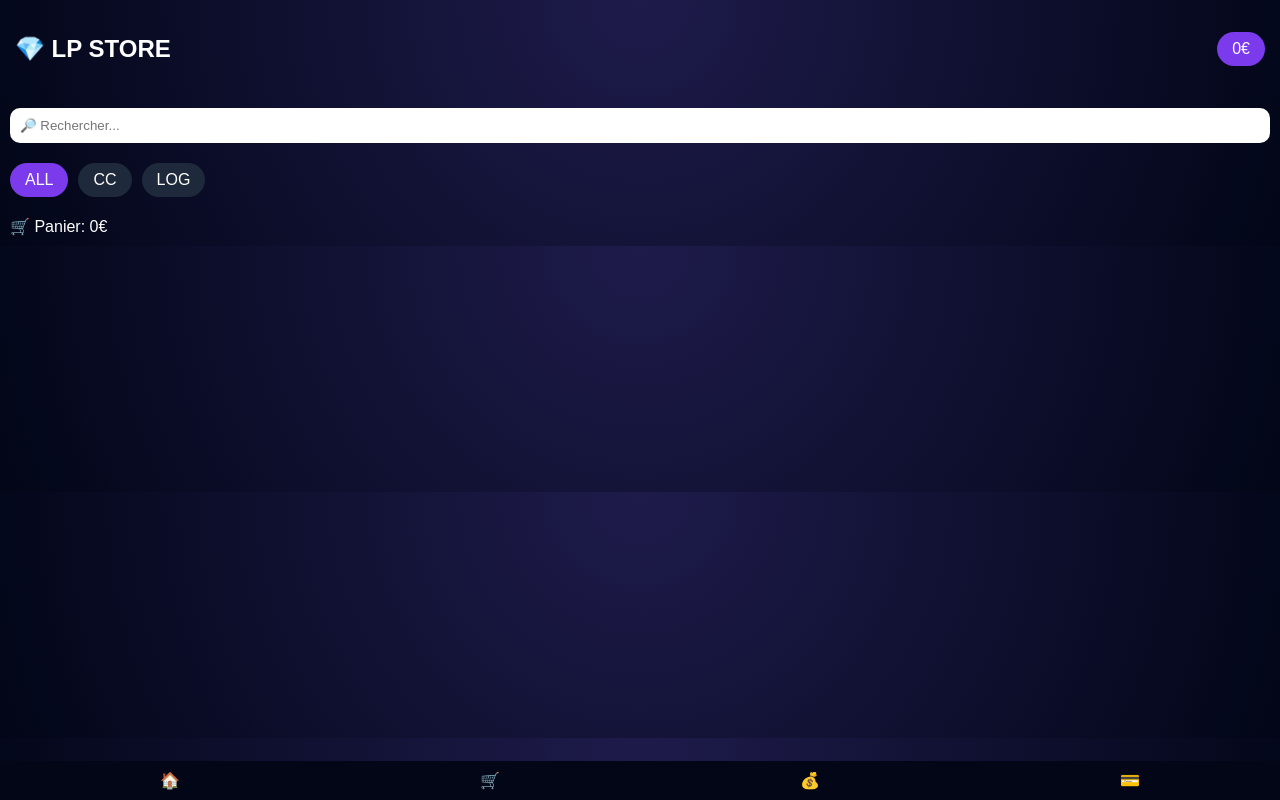
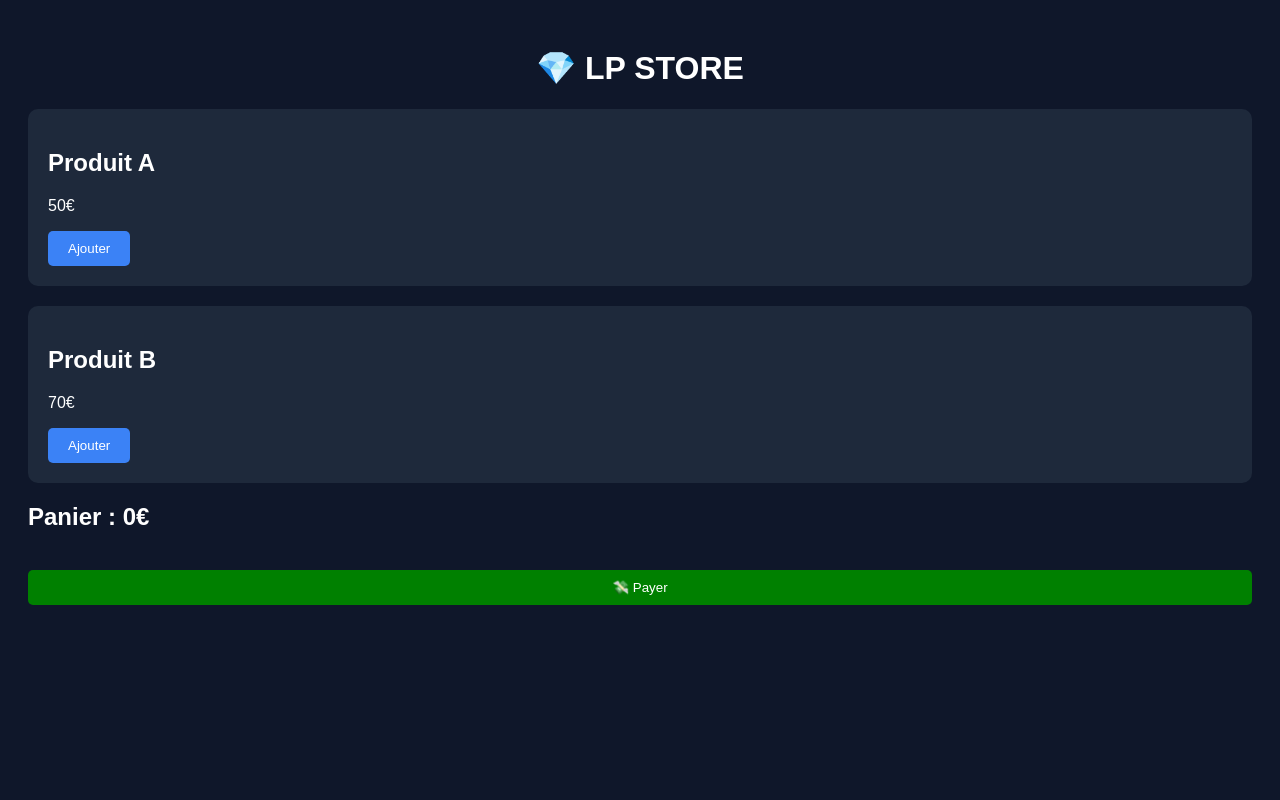
Before and after one commit to alababa790-rgb/miniapp, a website: page index.html in a window 1280 px wide. Drawn offline with Linux system fonts and the light colour scheme; no server answers.

Commit message:
update site

```diff
--- a/index.html
+++ b/index.html
@@ -1,216 +1,83 @@
 <!DOCTYPE html>
-<html>
+<html lang="fr">
 <head>
   <meta charset="UTF-8">
-<title>LP Store</title>
+  <title>LP STORE</title>
 
   <style>
     body {
-    margin:0;
+      background: #0f172a;
+      color: white;
       font-family: Arial;
-    background: radial-gradient(circle at top, #1e1b4b, #020617);
-    color:white;
+      padding: 20px;
     }
 
-/* HEADER */
-.header {
-    padding:15px;
-    display:flex;
-    justify-content:space-between;
-    align-items:center;
+    h1 {
+      text-align: center;
     }
 
-.balance {
-    background:#7c3aed;
-    padding:8px 15px;
-    border-radius:20px;
+    .product {
+      background: #1e293b;
+      padding: 20px;
+      margin: 20px 0;
+      border-radius: 10px;
     }
 
-/* SEARCH */
-.search {
-    margin:10px;
-    padding:10px;
-    width:calc(100% - 40px);
-    border-radius:10px;
-    border:none;
+    button {
+      background: #3b82f6;
+      border: none;
+      padding: 10px 20px;
+      color: white;
+      border-radius: 5px;
+      cursor: pointer;
     }
 
-/* FILTERS */
-.filters {
-    display:flex;
-    gap:10px;
-    padding:10px;
-}
-
-.filter {
-    padding:8px 15px;
-    border-radius:20px;
-    background:#1e293b;
-    cursor:pointer;
-}
-
-.active {
-    background:#7c3aed;
-}
-
-/* CARD */
-.card {
-    background:#1e293b;
-    margin:15px;
-    padding:15px;
-    border-radius:15px;
-}
-
-.price {
-    font-size:22px;
-}
-
-.btn {
-    margin-top:10px;
-    background:#2563eb;
-    padding:10px;
-    border-radius:10px;
-    text-align:center;
-    cursor:pointer;
-}
-
-/* BOTTOM NAV */
-.bottom {
-    position:fixed;
-    bottom:0;
-    width:100%;
-    background:#020617;
-    display:flex;
-    justify-content:space-around;
-    padding:10px;
+    .pay {
+      width: 100%;
+      background: green;
+      margin-top: 20px;
     }
   </style>
-
 </head>
 
 <body>
 
-<div class="header">
-    <h2>💎 LP STORE</h2>
-    <div class="balance" id="balance">0€</div>
+  <h1>💎 LP STORE</h1>
+
+  <div class="product">
+    <h2>Produit A</h2>
+    <p>50€</p>
+    <button onclick="ajouter('Produit A - 50€')">Ajouter</button>
   </div>
 
-<input class="search" placeholder="🔎 Rechercher..." onkeyup="searchItem(this.value)">
-
-<div class="filters">
-    <div class="filter active" onclick="setFilter('all')">ALL</div>
-    <div class="filter" onclick="setFilter('cc')">CC</div>
-    <div class="filter" onclick="setFilter('log')">LOG</div>
+  <div class="product">
+    <h2>Produit B</h2>
+    <p>70€</p>
+    <button onclick="ajouter('Produit B - 70€')">Ajouter</button>
   </div>
 
-<div style="padding:10px;">
-    🛒 Panier: <span id="cart">0€</span>
-</div>
+  <h2 id="panier">Panier : 0€</h2>
 
-<div id="products"></div>
-
-<div class="bottom">
-    <span>🏠</span>
-    <span>🛒</span>
-    <span>💰</span>
-    <span onclick="buy()">💳</span>
-</div>
+  <button class="pay" onclick="payer()">💸 Payer</button>
 
   <script>
+    let total = 0;
 
-let userId = Math.floor(Math.random()*1000);
-let products = [];
-let cart = [];
-let currentFilter = "all";
+    function ajouter(produit) {
+      if (produit.includes("50")) total += 50;
+      if (produit.includes("70")) total += 70;
 
-async function load(){
-
-  let res = await fetch("/products");
-  products = await res.json();
-
-  let user = await fetch("/user", {
-    method:"POST",
-    headers:{'Content-Type':'application/json'},
-    body: JSON.stringify({id:userId})
-  });
-
-  user = await user.json();
-
-  document.getElementById("balance").innerText = user.balance + "€";
-
-  render();
+      document.getElementById("panier").innerText = "Panier : " + total + "€";
     }
 
-function render(){
-  let html = "";
-
-  products.forEach(p=>{
-
-    if(currentFilter !== "all" && p.type !== currentFilter) return;
-
-    html += `
-    <div class="card">
-        <h3>${p.name}</h3>
-        <div class="price">${p.price} €</div>
-        <div class="btn" onclick="add(${p.id})">🛒 Ajouter</div>
-    </div>
-    `;
-  });
-
-  document.getElementById("products").innerHTML = html;
-}
-
-function setFilter(type){
-  currentFilter = type;
-  render();
-}
-
-function searchItem(value){
-  let cards = document.querySelectorAll(".card");
-  cards.forEach(card=>{
-    card.style.display = card.innerText.toLowerCase().includes(value.toLowerCase()) ? "block" : "none";
+    function payer() {
+      fetch('/payer')
+        .then(() => {
+          alert("Commande envoyée !");
+          total = 0;
+          document.getElementById("panier").innerText = "Panier : 0€";
         });
     }
-
-function updateCart(){
-  let total = cart.reduce((a,b)=>a+b.price,0);
-  document.getElementById("cart").innerText = total + "€";
-}
-
-async function add(id){
-  let product = products.find(p=>p.id==id);
-
-  cart.push(product);
-  updateCart();
-
-  await fetch("/add",{
-    method:"POST",
-    headers:{'Content-Type':'application/json'},
-    body: JSON.stringify({id:userId, product})
-  });
-}
-
-async function buy(){
-  let res = await fetch("/buy",{
-    method:"POST",
-    headers:{'Content-Type':'application/json'},
-    body: JSON.stringify({id:userId})
-  });
-
-  let data = await res.json();
-
-  if(data.success){
-    alert("✅ Achat réussi");
-    cart = [];
-    updateCart();
-    location.reload();
-  } else {
-    alert("❌ Pas assez d'argent");
-  }
-}
-
-load();
-
   </script>
 
 </body>
--- a/package.json
+++ b/package.json
@@ -12,6 +12,7 @@
   "license": "ISC",
   "type": "commonjs",
   "dependencies": {
-    "express": "^5.2.1"
+    "express": "^5.2.1",
+    "node-telegram-bot-api": "^0.67.0"
   }
 }
```
Also changed, not shown: server.js (+19 -61 lines), 1 other file. Lines whose indentation alone changed are shown as unchanged.
